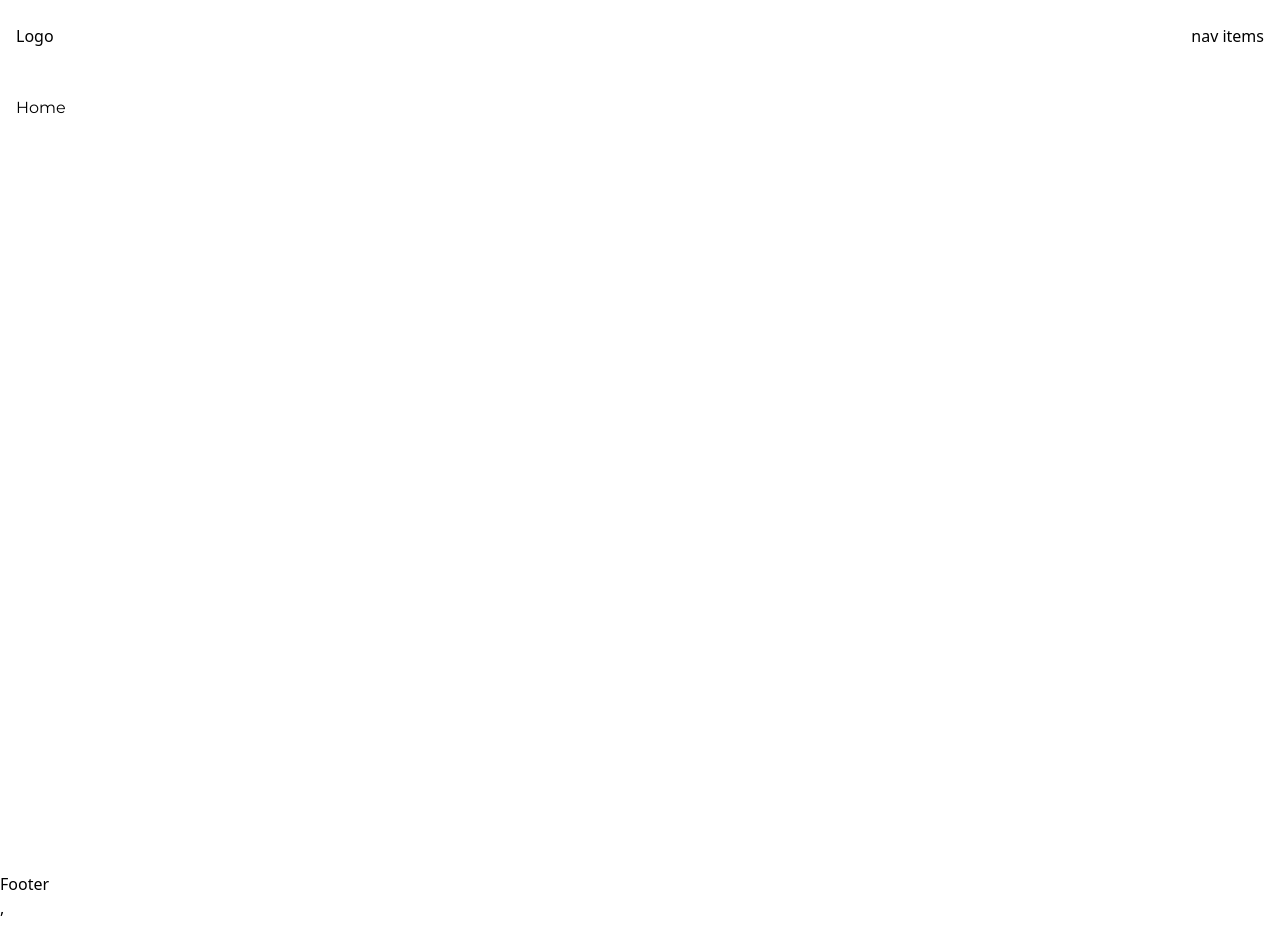
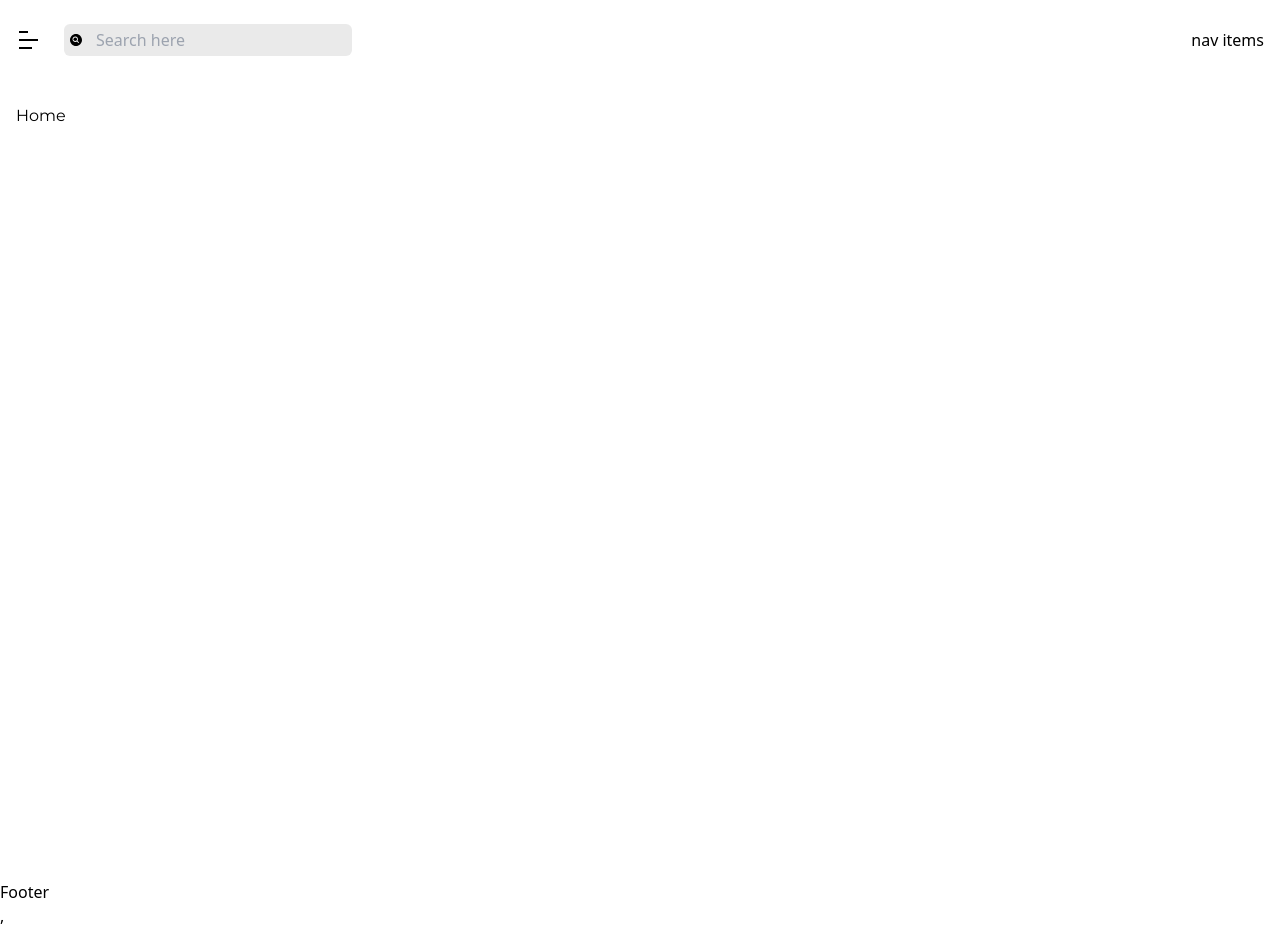
Before and after one commit to MohdUsman537/online-bookstore-, a React (Vite) app in the folder frontend/: page / in a window 1280 px wide. Built offline with nearby package versions, Linux system fonts and the light colour scheme.

Commit message:
Making the navbar

```diff
--- a/frontend/src/components/Navbar.jsx
+++ b/frontend/src/components/Navbar.jsx
@@ -1,13 +1,24 @@
 import React from 'react';
 import { Link } from 'react-router-dom';
+import { RiBarChartHorizontalLine } from "react-icons/ri";
+import { IoSearchCircle } from "react-icons/io5";
+
 
 const Navbar = () => {
   return (
     <header className="max-w-screen-2xl mx-auto px-4 py-6">
     <nav className="flex justify-between items-center">
          {/* leftside*/}
-         <div>
-          <Link to="/">Logo</Link>
+         <div className="flex items-center md-gap-16 gap-4">
+          <Link to="/">
+             <RiBarChartHorizontalLine className="size-6"/>
+          </Link>
+
+          {/*search input*/}
+          <div className="relative sm:w-72 w-40 space-x-2">
+          <IoSearchCircle className="absolute inline-block left-3 inset-y-2"/>
+          <input type="text" placeholder='Search here' className="bg-[#EAEAEA] w-full py-1 md:px-8 px-6 rounded-md focus:outline-none"/>
+          </div>
          </div>
          {/*rightside*/}
          <div>
```
